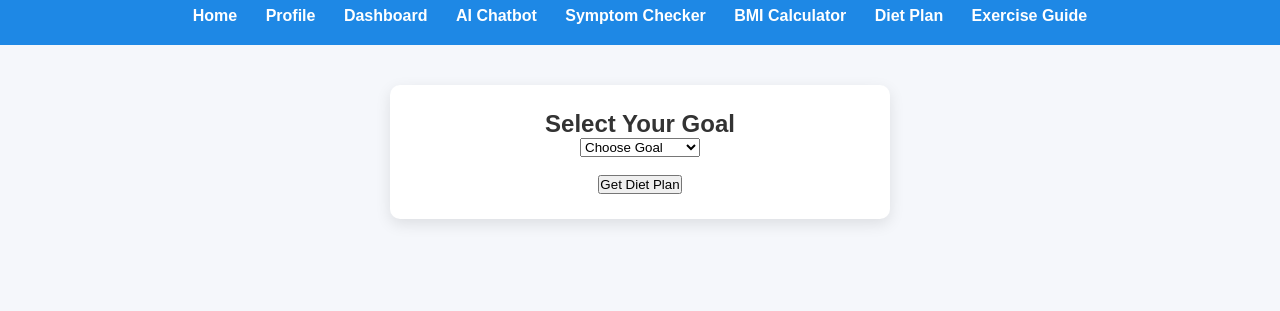
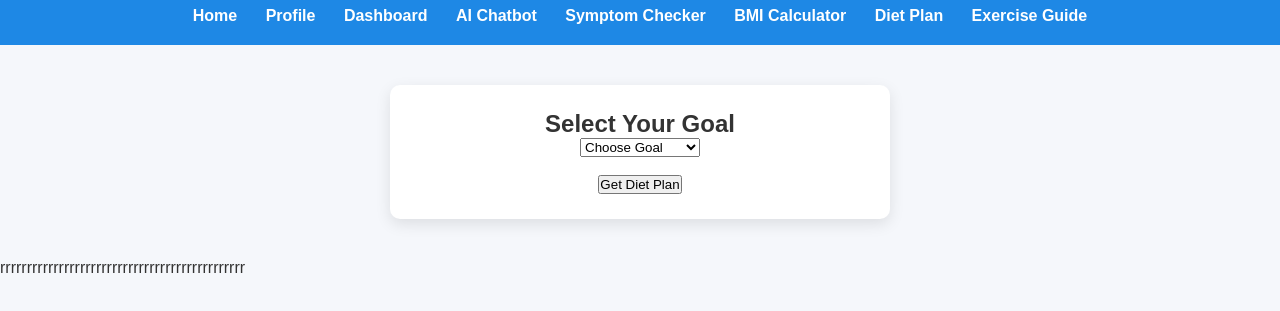
Before and after one commit to subasi-1/AI-Health-chatbot, a plain HTML site: page diet.html in a window 1280 px wide. Shown: the part 79-390 px from the top of the page. Drawn offline with Linux system fonts and the light colour scheme.

Commit message:
Update diet.html

```diff
--- a/diet.html
+++ b/diet.html
@@ -50,5 +50,5 @@
 <script src="script.js"></script>
 
 </body>
-
+rrrrrrrrrrrrrrrrrrrrrrrrrrrrrrrrrrrrrrrrrrrrrr
 </html>
```
